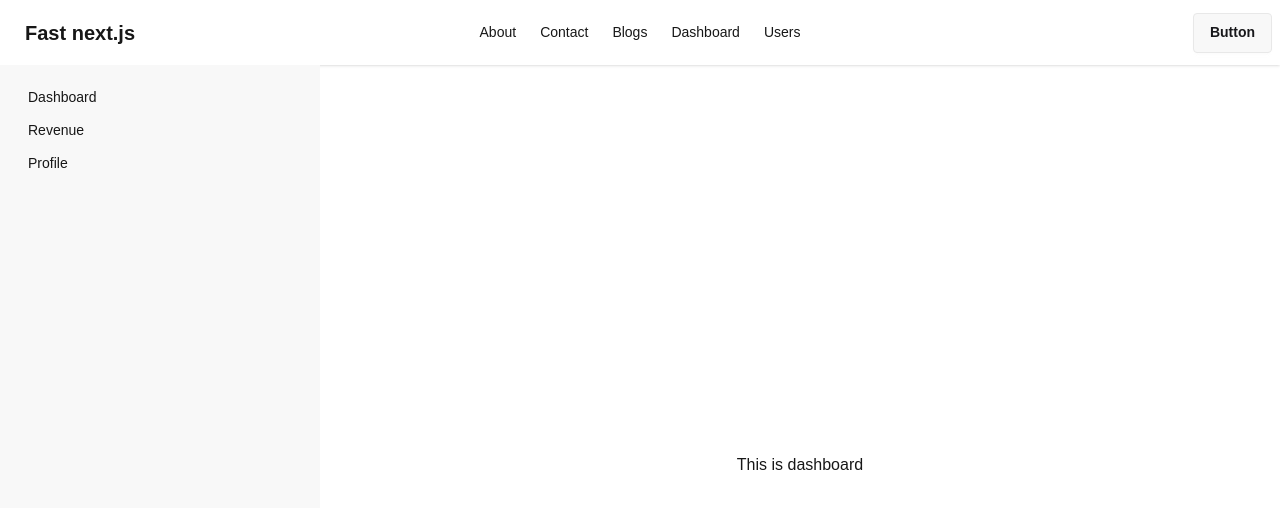
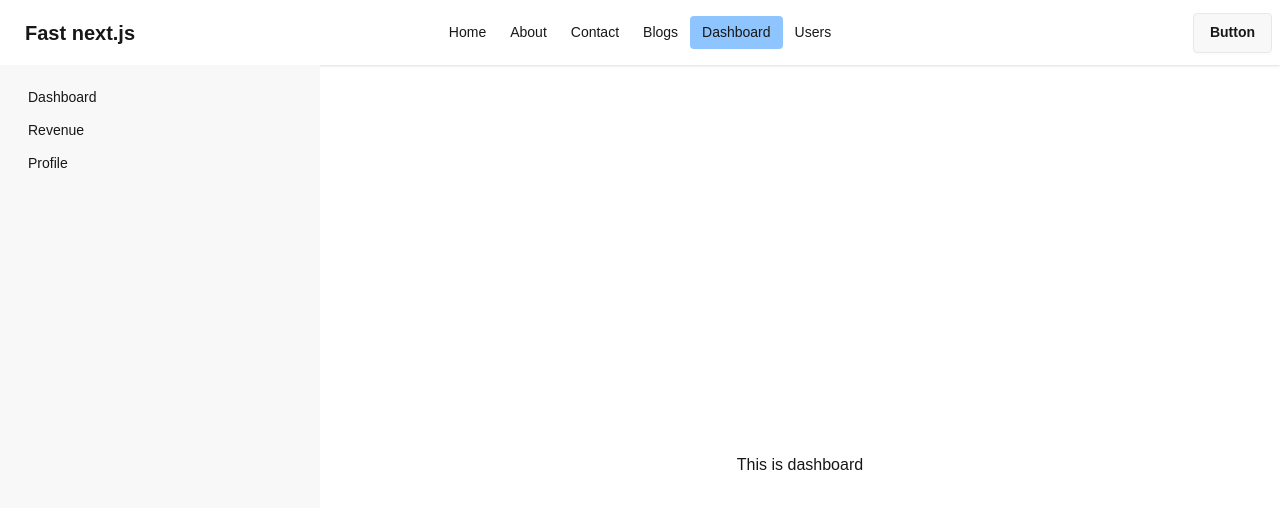
Before and after one commit to md-moynul/my-fast-next.js-app, a Next.js app: page /dashboard in a window 1280 px wide. Shown: the top 508 px of the page. Built offline with nearby package versions, Linux system fonts and the light colour scheme.

Commit message:
update page.jsx, page.jsx, page.js and Navbar.jsx

```diff
--- a/src/app/contact/page.jsx
+++ b/src/app/contact/page.jsx
@@ -1,5 +1,8 @@
 
-
+export const metadata = {
+  title: 'Contact ',
+  description: '...',
+}
 const ContactPage = () => {
     return (
         <div>
--- a/src/app/dashboard/page.jsx
+++ b/src/app/dashboard/page.jsx
@@ -1,4 +1,7 @@
-
+export const metadata = {
+  title: 'Dashboard ',
+  description: '...',
+}
 const DashboardPage = () => {
     return (
         <div>
--- /dev/null
+++ b/src/app/not-found.jsx
@@ -0,0 +1,11 @@
+
+
+const NotFoundPage = () => {
+    return (
+        <div>
+            <h1>Data not found </h1>
+        </div>
+    );
+};
+
+export default NotFoundPage;
--- a/src/app/page.js
+++ b/src/app/page.js
@@ -1,5 +1,8 @@
 import Image from "next/image";
-
+export const metadata = {
+  title: 'fast next.js ',
+  description: '...',
+}
 export default function Home() {
   return (
     <div className="flex flex-col flex-1 items-center justify-center bg-zinc-50 font-sans dark:bg-black">
--- a/src/components/Navbar.jsx
+++ b/src/components/Navbar.jsx
@@ -1,13 +1,17 @@
+'use client'
 import Link from "next/link";
+import { usePathname } from "next/navigation";
 
 
 const Navbar = () => {
+    const pathname = usePathname()
     const links = <>
-        <li><Link href='/about'>About</Link></li>
-        <li><Link href='/contact'>Contact</Link></li>
-        <li><Link href='/blogs'>Blogs</Link></li>
-        <li><Link href='/dashboard'>Dashboard</Link></li>
-        <li><Link href='/users'>Users</Link></li>
+        <li><Link className={`${pathname === '/' ? 'bg-blue-300' : ''}`} href='/'>Home</Link></li>
+        <li><Link className={`${pathname === '/about' ? 'bg-blue-300' : ''}`} href='/about'>About</Link></li>
+        <li><Link className={`${pathname === '/contact' ? 'bg-blue-300' : ''}`}  href='/contact'>Contact</Link></li>
+        <li><Link className={`${pathname === '/blogs' ? 'bg-blue-300' : ''}`}  href='/blogs'>Blogs</Link></li>
+        <li><Link className={`${pathname === '/dashboard' ? 'bg-blue-300' : ''}`}  href='/dashboard'>Dashboard</Link></li>
+        <li><Link className={`${pathname === '/users' ? 'bg-blue-300' : ''}`}  href='/users'>Users</Link></li>
     </>
     return (
         <div className="navbar bg-base-100 shadow-sm">
```
